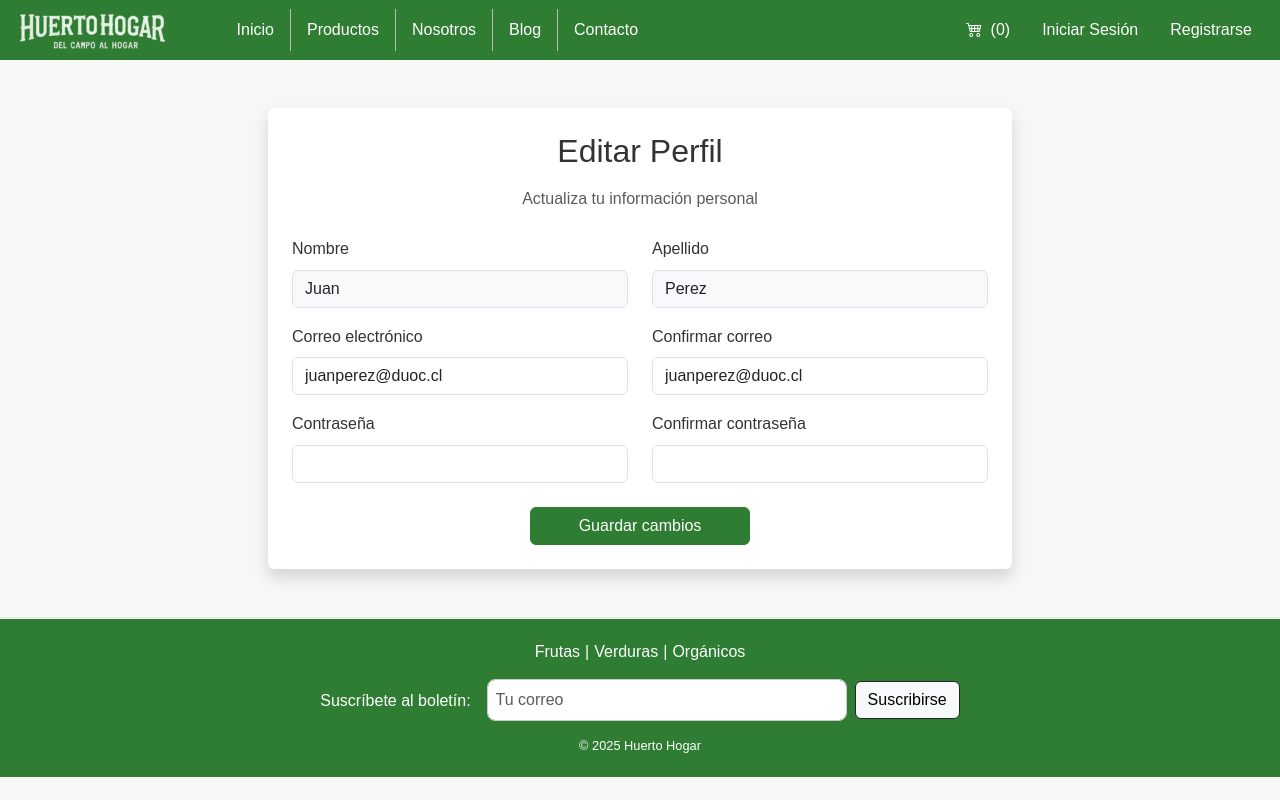
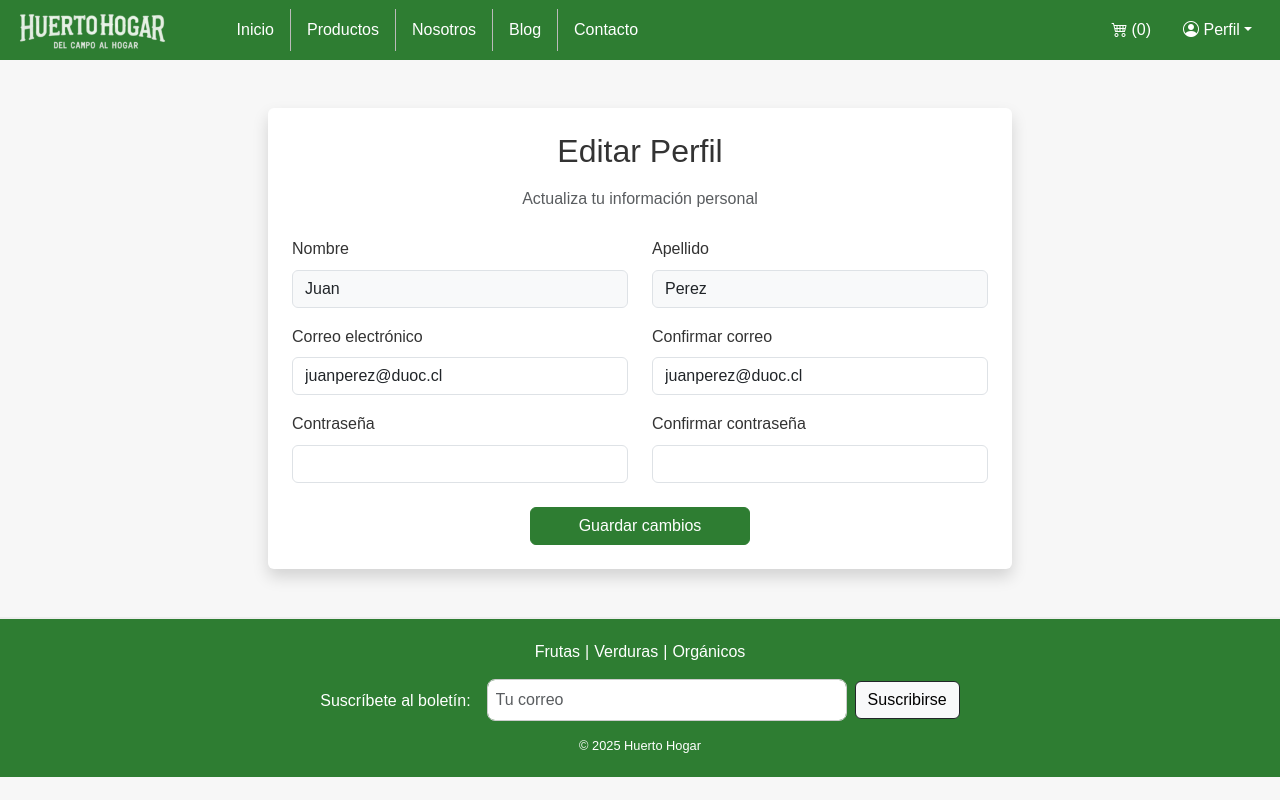
Before and after one commit to VicenteFuentes2404/HuertoHogaREACT, a React (Create React App) app in the folder huerto-hogar/: page /editar-perfil in a window 1280 px wide. Built offline with nearby package versions, Linux system fonts and the light colour scheme.

Commit message:
Nav Perfil

```diff
--- a/huerto-hogar/src/App.jsx
+++ b/huerto-hogar/src/App.jsx
@@ -1,6 +1,6 @@
 // src/App.jsx
 import React from "react";
-import { Routes, Route } from "react-router-dom";
+import { Routes, Route, useLocation } from "react-router-dom";
 import Navbar from "./components/Navbar";
 import Footer from "./components/Footer";
 import Home from "./pages/Home";
@@ -16,14 +16,22 @@ import Checkout from "./pages/Checkout";
 import Boleta from "./pages/Boleta";
 import Perfil from "./pages/Perfil";
 import EditarPerfil from "./pages/EditarPerfil";
+import NavbarPerfil from "./components/NavbarPerfil";
 
 
 
 
 function App() {
-  return (
+
+  const currentLocation = useLocation();
+
+    return (
+
     <>
-      <Navbar />
+    {(currentLocation.pathname === "/perfil" || currentLocation.pathname === "/editar-perfil")
+     ?<NavbarPerfil />
+     :<Navbar />}
+
       <Routes>
         <Route path="/" element={<Home />} />
         <Route path="/productos" element={<Productos />} />
--- /dev/null
+++ b/huerto-hogar/src/components/NavbarPerfil.jsx
@@ -0,0 +1,111 @@
+// src/components/NavbarPerfil.jsx
+import React from "react";
+import { Link, NavLink, useNavigate } from "react-router-dom";
+import logo from "../assets/img/logo2.png";
+import { useCart } from "../context/CartContext";
+
+function NavbarPerfil() {
+  const { cartItems } = useCart();
+  const totalItems = cartItems.reduce((acc, item) => acc + item.cantidad, 0);
+  const navigate = useNavigate();
+
+  const cerrarSesion = () => {
+    // Aquí puedes limpiar tokens / estado global si los tienes
+    alert("Sesión cerrada");
+    navigate("/login");
+  };
+
+  return (
+    <header className="HeaderPrincipal">
+      <nav className="navbar fixed-top HeaderPrincipal">
+        <div className="container-fluid d-flex align-items-center">
+          {/* LOGO */}
+          <div>
+            <Link to="/" className="navbar-icono">
+              <img
+                src={logo}
+                alt="Logo"
+                height="40"
+                className="d-inline-block align-text-top"
+              />
+            </Link>
+          </div>
+
+          {/* MENÚ PRINCIPAL */}
+          <div>
+            <ul className="nav ms-5">
+              <li className="nav-item">
+                <NavLink to="/" className="nav-link linea1">
+                  Inicio
+                </NavLink>
+              </li>
+              <li className="nav-item">
+                <NavLink to="/productos" className="nav-link linea1">
+                  Productos
+                </NavLink>
+              </li>
+              <li className="nav-item">
+                <NavLink to="/nosotros" className="nav-link linea1">
+                  Nosotros
+                </NavLink>
+              </li>
+              <li className="nav-item">
+                <NavLink to="/blogs" className="nav-link linea1">
+                  Blog
+                </NavLink>
+              </li>
+              <li className="nav-item">
+                <NavLink to="/contacto" className="nav-link">
+                  Contacto
+                </NavLink>
+              </li>
+            </ul>
+          </div>
+
+          {/* CARRITO / PERFIL */}
+          <ul className="nav ms-auto">
+            <li className="nav-item">
+              <NavLink to="/carrito" className="nav-link">
+                <i className="bi bi-cart4 me-1"></i>({totalItems})
+              </NavLink>
+            </li>
+
+            {/* Dropdown de Perfil */}
+            <li className="nav-item dropdown">
+              <a
+                className="nav-link dropdown-toggle"
+                href="#"
+                id="perfilMenu"
+                role="button"
+                data-bs-toggle="dropdown"
+                aria-expanded="false"
+              >
+                <i className="bi bi-person-circle"></i> Perfil
+              </a>
+              <ul
+                className="dropdown-menu dropdown-menu-end"
+                aria-labelledby="perfilMenu"
+              >
+                <li>
+                  <Link className="dropdown-item" to="/perfil">
+                    Ver Perfil
+                  </Link>
+                </li>
+                <li>
+                  <button
+                    className="dropdown-item text-danger"
+                    onClick={cerrarSesion}
+                  >
+                    Cerrar Sesión
+                  </button>
+                </li>
+              </ul>
+            </li>
+          </ul>
+        </div>
+      </nav>
+    </header>
+  );
+}
+
+export default NavbarPerfil;
```
